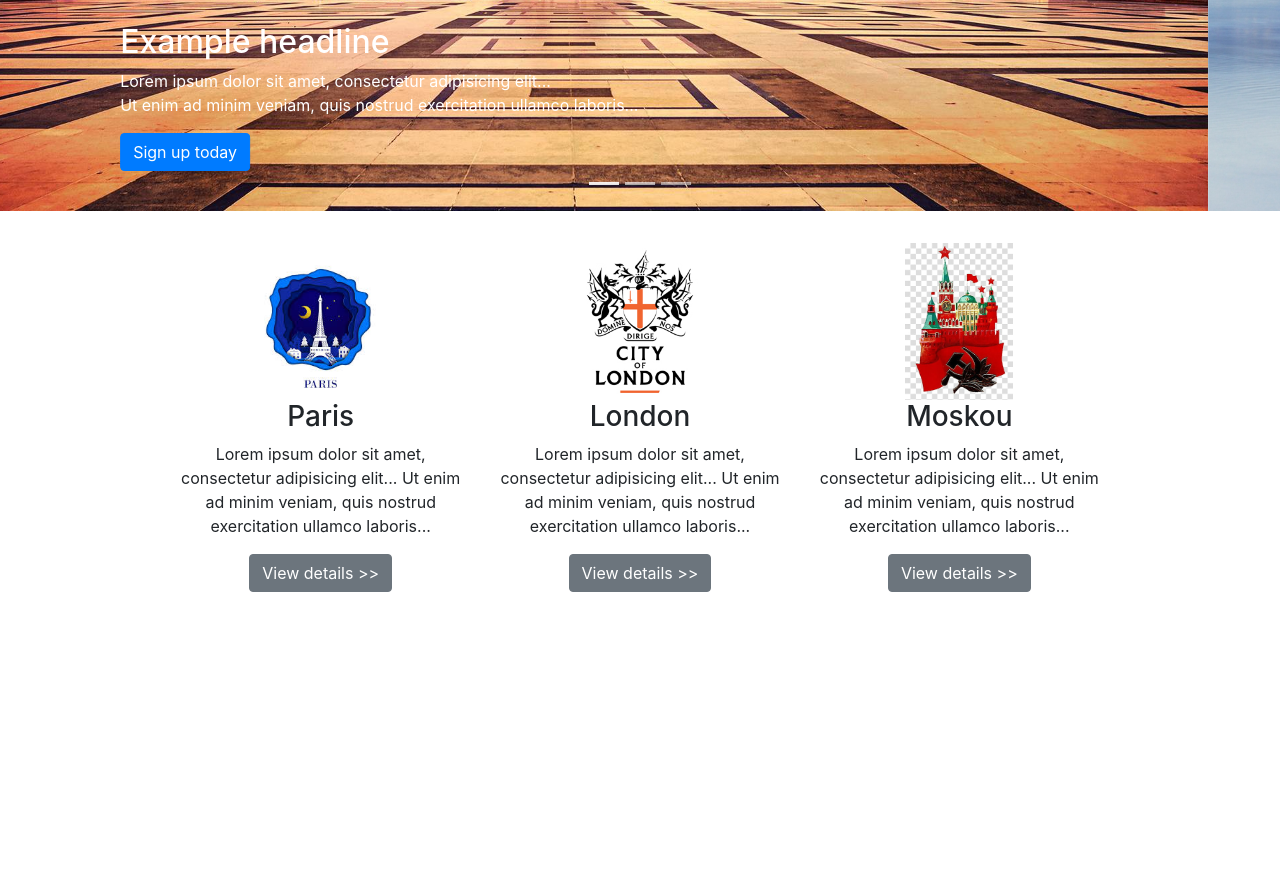
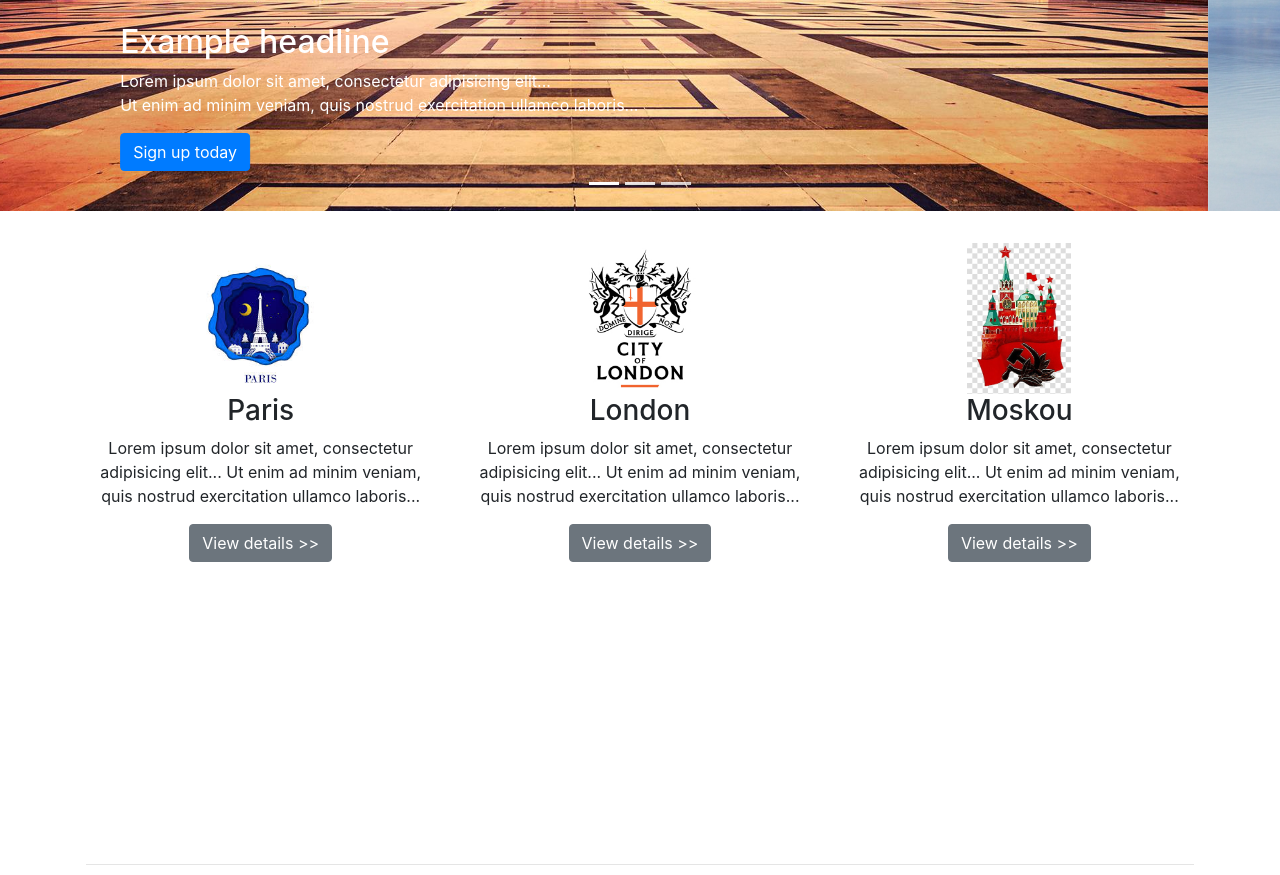
Before and after one commit to AnnKemp/carousel, a plain HTML site: page index.html in a window 1280 px wide. Shown: the part 565-1440 px from the top of the page. Drawn offline with nearby package versions, Linux system fonts and the light colour scheme.

Commit message:
alle div's en tag's gechecked

```diff
--- a/index.html
+++ b/index.html
@@ -4,7 +4,6 @@
     <title>Bootstrap carousel</title>
     <meta charset="utf-8">
     <link rel="stylesheet" href="https://stackpath.bootstrapcdn.com/bootstrap/4.4.1/css/bootstrap.min.css" integrity="sha384-Vkoo8x4CGsO3+Hhxv8T/Q5PaXtkKtu6ug5TOeNV6gBiFeWPGFN9MuhOf23Q9Ifjh" crossorigin="anonymous">
-
 </head>
 <body>
 <nav class="navbar navbar-expand-lg navbar-dark bg-dark">
@@ -35,7 +34,6 @@
 </nav>
 
 <div class="container-fluid m-0 p-0">
-
     <div id="myCarousel" class="carousel slide" data-ride="carousel">
         <!-- Indicators -->
         <ol class="carousel-indicators">
@@ -43,7 +41,6 @@
             <li data-target="#myCarousel" data-slide-to="1"></li>
             <li data-target="#myCarousel" data-slide-to="2"></li>
         </ol>
-
         <!-- Wrapper for slides -->
         <div id="carouselExampleCaptions" class="carousel slide" data-ride="carousel">
             <ol class="carousel-indicators">
@@ -89,9 +86,9 @@
                 <span class="sr-only">Next</span>
             </a>
         </div>
-
-
-<div class="container mx-auto p-3 w-75">
+    </div>
+    </div>
+<div class="container mx-auto p-3">
     <div class="row text-center mb-0">
         <div class="col-sm-4 p-3">
             <img src="paris_small.jpg" class="h-25" alt="paris symbol">
```
